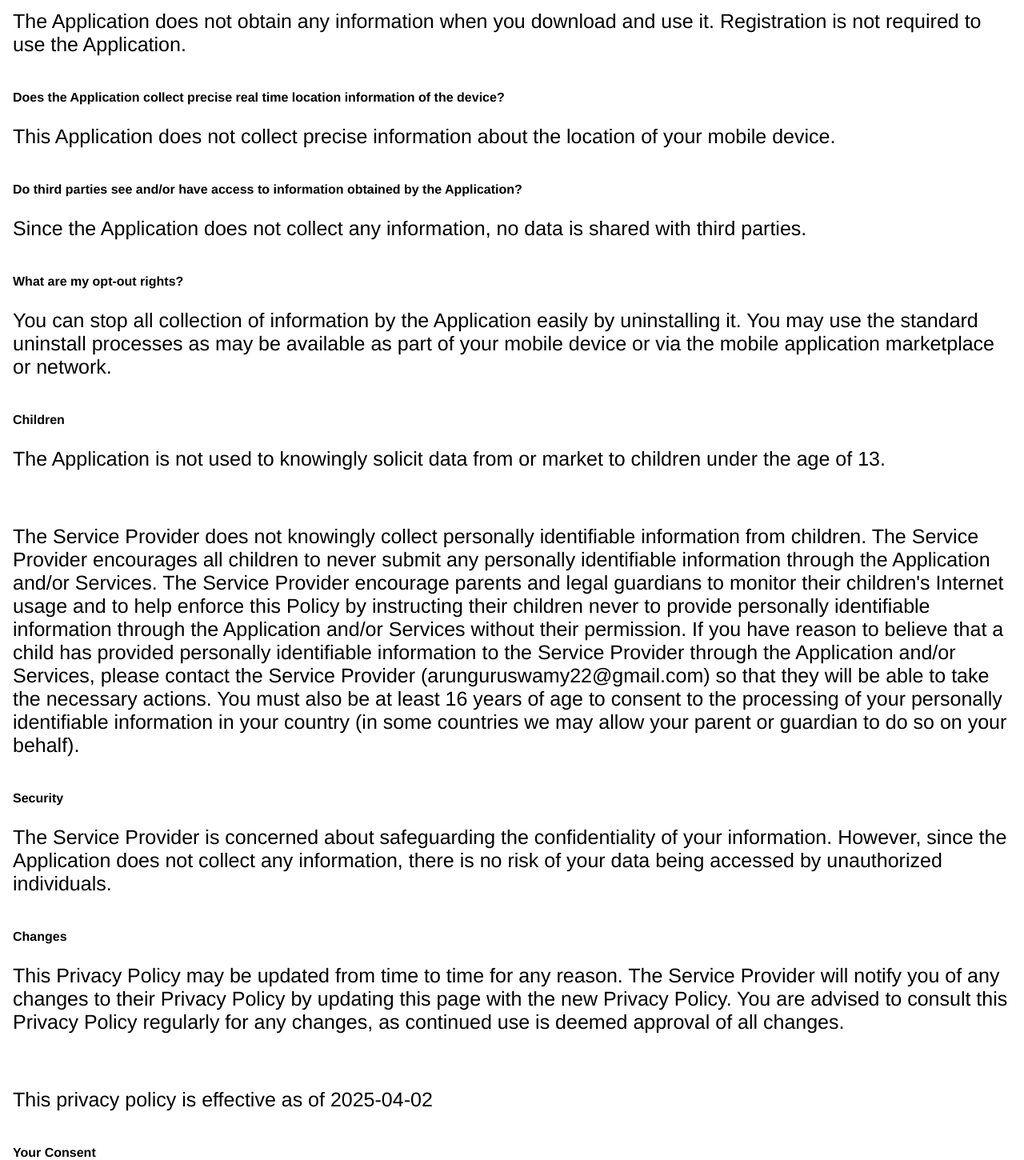
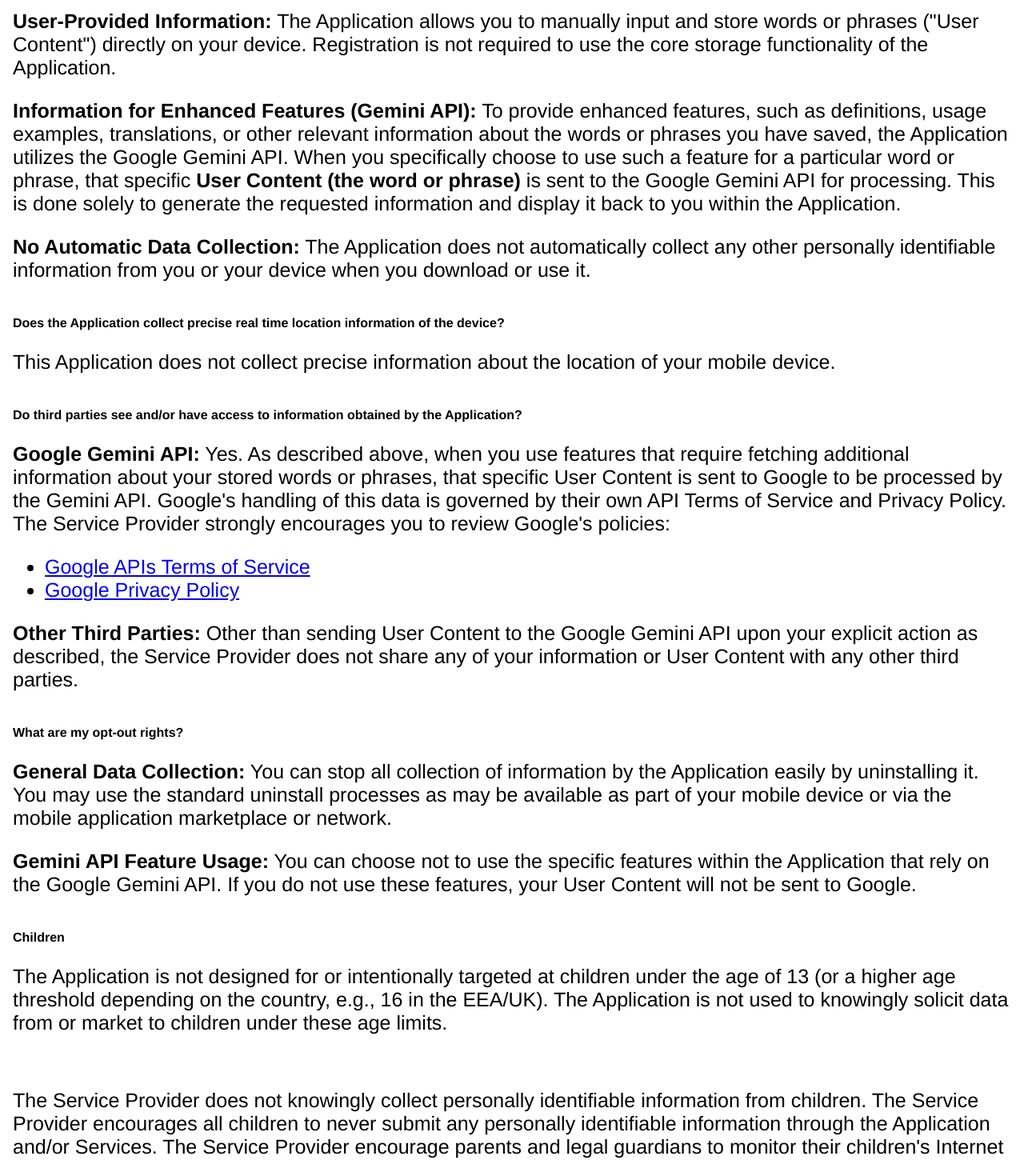
Before and after one commit to arun-guruswamy/personal-portfolio, a React (Create React App) app: page /personal-portfolio/word-vault-privacy in a window 1280 px wide. Shown: the part 220-1670 px from the top of the page at 80% size. Built offline with nearby package versions, Linux system fonts and the light colour scheme.

Commit message:
modified privacy policy

```diff
--- a/src/components/wordVaultPrivacy.js
+++ b/src/components/wordVaultPrivacy.js
@@ -10,7 +10,13 @@
 <br />
 <strong>What information does the Application obtain and how is it used?</strong>
 <p>
-        The Application does not obtain any information when you download and use it. Registration is not required to use the Application.
+  <strong>User-Provided Information:</strong> The Application allows you to manually input and store words or phrases ("User Content") directly on your device. Registration is not required to use the core storage functionality of the Application.
+</p>
+<p>
+  <strong>Information for Enhanced Features (Gemini API):</strong> To provide enhanced features, such as definitions, usage examples, translations, or other relevant information about the words or phrases you have saved, the Application utilizes the Google Gemini API. When you specifically choose to use such a feature for a particular word or phrase, that specific <strong>User Content (the word or phrase)</strong> is sent to the Google Gemini API for processing. This is done solely to generate the requested information and display it back to you within the Application.
+</p>
+<p>
+  <strong>No Automatic Data Collection:</strong> The Application does not automatically collect any other personally identifiable information from you or your device when you download or use it.
 </p>
 <br />
 <strong>Does the Application collect precise real time location information of the device?</strong>
@@ -20,38 +26,52 @@
 <br />
 <strong>Do third parties see and/or have access to information obtained by the Application?</strong>
 <p>
-        Since the Application does not collect any information, no data is shared with third parties.
+  <strong>Google Gemini API:</strong> Yes. As described above, when you use features that require fetching additional information about your stored words or phrases, that specific User Content is sent to Google to be processed by the Gemini API. Google's handling of this data is governed by their own API Terms of Service and Privacy Policy. The Service Provider strongly encourages you to review Google's policies:
+  <ul>
+    <li>
+      <a href="https://developers.google.com/terms/" target="_blank" rel="noopener noreferrer">Google APIs Terms of Service</a>
+    </li>
+    <li>
+      <a href="https://policies.google.com/privacy" target="_blank" rel="noopener noreferrer">Google Privacy Policy</a>
+    </li>
+  </ul>
+</p>
+<p>
+  <strong>Other Third Parties:</strong> Other than sending User Content to the Google Gemini API upon your explicit action as described, the Service Provider does not share any of your information or User Content with any other third parties.
 </p>
 <br />
 <strong>What are my opt-out rights?</strong>
 <p>
-        You can stop all collection of information by the Application easily by uninstalling it. You may use the standard uninstall processes as may be available as part of your mobile device or via the mobile application marketplace or network.
+  <strong>General Data Collection:</strong> You can stop all collection of information by the Application easily by uninstalling it. You may use the standard uninstall processes as may be available as part of your mobile device or via the mobile application marketplace or network.
+</p>
+<p>
+  <strong>Gemini API Feature Usage:</strong> You can choose not to use the specific features within the Application that rely on the Google Gemini API. If you do not use these features, your User Content will not be sent to Google.
 </p>
 <br />
 <strong>Children</strong>
 <p>
-        The Application is not used to knowingly solicit data from or market to children under the age of 13.
+  The Application is not designed for or intentionally targeted at children under the age of 13 (or a higher age threshold depending on the country, e.g., 16 in the EEA/UK). The Application is not used to knowingly solicit data from or market to children under these age limits.
 </p>
 <br />
 <p>
-        The Service Provider does not knowingly collect personally identifiable information from children. The Service Provider encourages all children to never submit any personally identifiable information through the Application and/or Services. The Service Provider encourage parents and legal guardians to monitor their children's Internet usage and to help enforce this Policy by instructing their children never to provide personally identifiable information through the Application and/or Services without their permission. If you have reason to believe that a child has provided personally identifiable information to the Service Provider through the Application and/or Services, please contact the Service Provider (arunguruswamy22@gmail.com) so that they will be able to take the necessary actions. You must also be at least 16 years of age to consent to the processing of your personally identifiable information in your country (in some countries we may allow your parent or guardian to do so on your behalf).
+  The Service Provider does not knowingly collect personally identifiable information from children. The Service Provider encourages all children to never submit any personally identifiable information through the Application and/or Services. The Service Provider encourage parents and legal guardians to monitor their children's Internet usage and to help enforce this Policy by instructing their children never to provide personally identifiable information through the Application and/or Services without their permission. If you have reason to believe that a child has provided personally identifiable information to the Service Provider through the Application and/or Services, please contact the Service Provider (arunguruswamy22@gmail.com) so that they will be able to take the necessary actions. You must also be at least 16 years of age (or the applicable age in your country) to consent to the processing of your personally identifiable information in your country (in some countries we may allow your parent or guardian to do so on your behalf).
 </p>
 <br />
 <strong>Security</strong>
 <p>
-        The Service Provider is concerned about safeguarding the confidentiality of your information. However, since the Application does not collect any information, there is no risk of your data being accessed by unauthorized individuals.
+  The Service Provider is concerned about safeguarding the confidentiality of your information. User Content (your saved words and phrases) is stored locally on your device. When User Content is sent to the Google Gemini API, the transmission typically occurs over secure protocols (like HTTPS). However, please be aware that no method of transmission over the internet or method of electronic storage is 100% secure. While the Service Provider takes reasonable precautions, they cannot guarantee absolute security. The security of data processed by Google via the Gemini API is subject to Google's security practices.
 </p>
 <br />
 <strong>Changes</strong>
 <p>
-        This Privacy Policy may be updated from time to time for any reason. The Service Provider will notify you of any changes to their Privacy Policy by updating this page with the new Privacy Policy. You are advised to consult this Privacy Policy regularly for any changes, as continued use is deemed approval of all changes.
+  This Privacy Policy may be updated from time to time for any reason, including changes in how the Application functions or interacts with third-party services like the Google Gemini API. The Service Provider will notify you of any changes to their Privacy Policy by updating this page with the new Privacy Policy. You are advised to consult this Privacy Policy regularly for any changes, as continued use is deemed approval of all changes.
 </p>
 <br />
-      <p>This privacy policy is effective as of 2025-04-02</p>
+<p>This privacy policy is effective as of 2025-04-07</p>
 <br />
 <strong>Your Consent</strong>
 <p>
-        By using the Application, you are consenting to the processing of your information as set forth in this Privacy Policy now and as amended by the Service Provider.
+  By using the Application, you are consenting to the processing of your information as set forth in this Privacy Policy now and as amended by the Service Provider. This includes your consent to store User Content locally on your device and, <strong>if you choose to use the relevant features, your consent to send specific User Content (words or phrases) to the Google Gemini API for processing as described herein.</strong>
 </p>
 <br />
 <strong>Contact Us</strong>
@@ -60,10 +80,10 @@
 </p>
 <hr />
 <p>
-        This privacy policy page was generated by{' '}
+  This privacy policy page was originally generated by{' '}
   <a href="https://app-privacy-policy-generator.nisrulz.com/" target="_blank" rel="noopener noreferrer">
     App Privacy Policy Generator
-        </a>
+  </a> and subsequently modified.
 </p>
     </div>
   );
```
Lines whose indentation alone changed are shown as unchanged.
